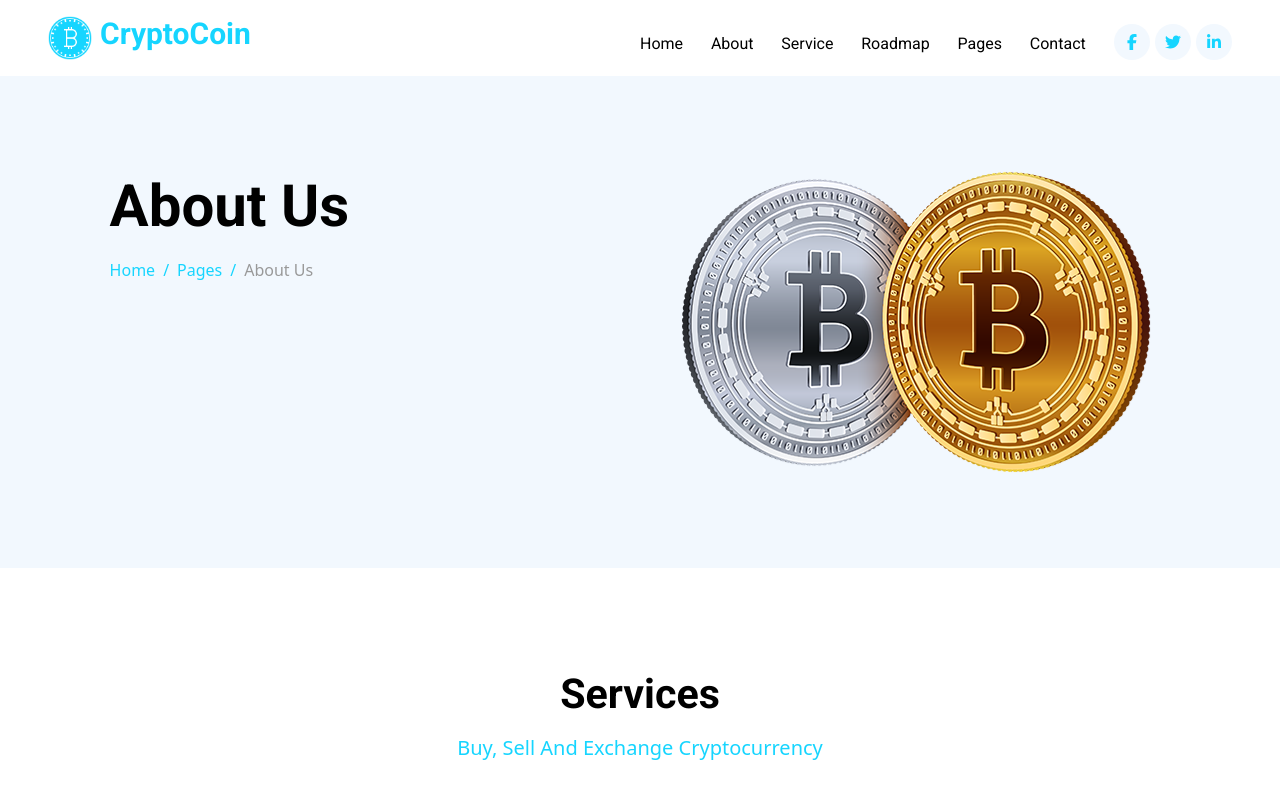
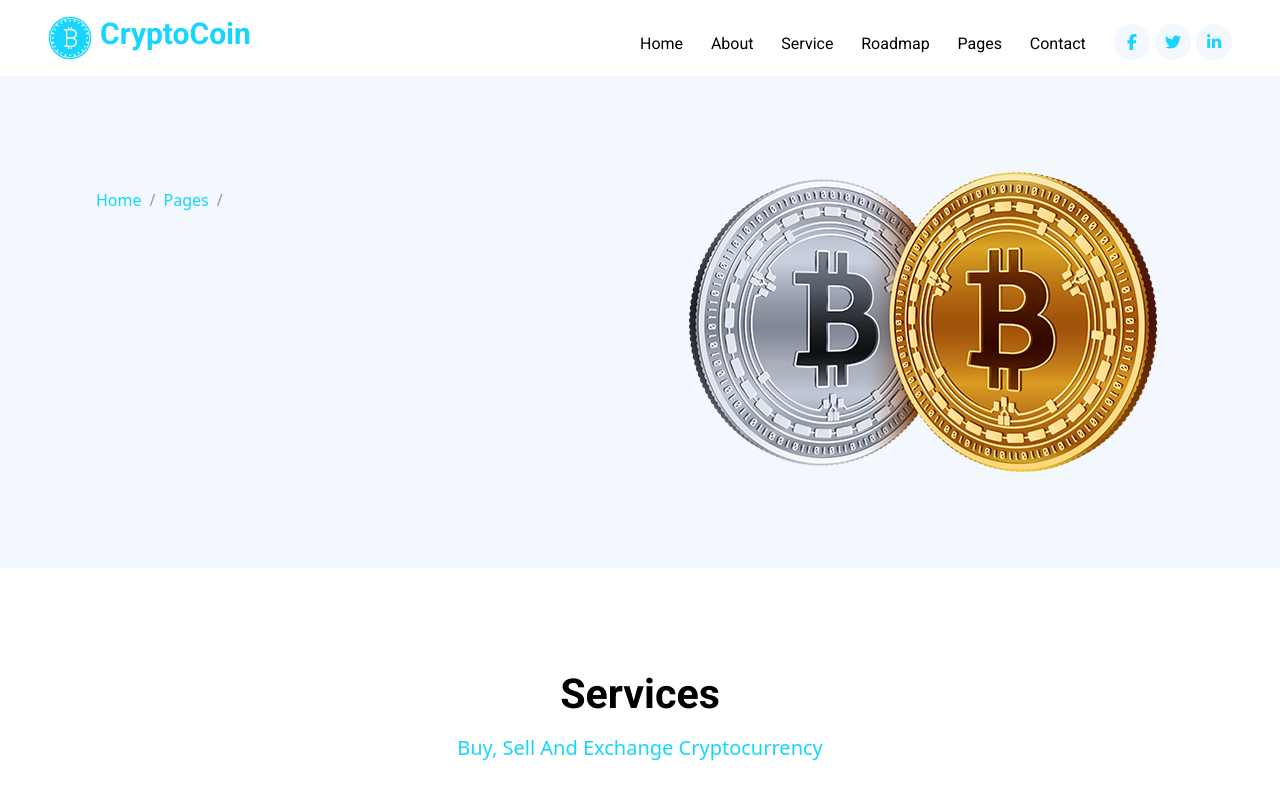
Before and after one commit to KaptainCS3/Crypto_Explore, a React (Vite) app in the folder Crypto_Explore/: page /service in a window 1280 px wide. Shown: the top 800 px of the page. Built offline with nearby package versions, Linux system fonts and the light colour scheme.

Commit message:
current tab done

```diff
--- a/Crypto_Explore/src/components/CurrentTab.jsx
+++ b/Crypto_Explore/src/components/CurrentTab.jsx
@@ -1,37 +1,36 @@
 import React from 'react'
 import { Link } from 'react-router-dom'
 
-const CurrentTab = () => {
+const CurrentTab = (props) => {
   return (
     <>
-    <section className="bg-[#F2F8FE] mb-12 py-[6rem] h-full sm:w-full w-max[540px] mx-auto flex flex-col justify-between px-4 font-['Open Sans'] md:w-full mx-auto">
-        <div className='w-[85%] mx-auto lg:flex justify-between'>
-
-        <div className='mb-12 lg:w-1/2'>
-            <h1 className='hero font-[700] mb-4'>About Us</h1>
+      <section className="bg-[#F2F8FE] mb-12 py-[6rem] h-full sm:w-full w-max[540px] mx-auto flex flex-col justify-between font-['Open Sans'] md:w-full mx-auto">
+        <div className="w-[85%] mx-auto lg:flex justify-between">
+          <div className="mb-12 lg:w-1/2">
+            <h1 className="hero font-[700] mb-4">{props.path}</h1>
             <nav>
-                <ol className='flex'>
-                    <li className="text-[#16D5FF] hover:text-[#0d6efd] cursor-pointer after:content-['/'] after:px-2">
-                        <Link to="">
-                        Home
-                        </Link>
+              <ol className="flex">
+                <li className="text-[#16D5FF] hover:text-[#0d6efd] cursor-pointer after:content-['/'] after:text-[#999] after:px-2">
+                  <Link to="">Home</Link>
                 </li>
-                    <li className="text-[#16D5FF] hover:text-[#0d6efd]  cursor-pointer after:content-['/'] after:px-2">
-                        <Link to="">
-                        Pages
-                        </Link>
+                <li className="text-[#16D5FF] hover:text-[#0d6efd]  cursor-pointer after:content-['/'] after:text-[#999] after:px-2">
+                  <Link to="">Pages</Link>
                 </li>
-                    <li className='text-[#999]'>About Us</li>
+                <li className="text-[#999]">{props.path}</li>
               </ol>
             </nav>
           </div>
-        <div className='animate-pulse flex items-center justify-center lg:w-[48%]'>
-            <img src={("/assets/hero-2.png")} alt="hero-2" className='max-w-full h-auto'/>
+          <div className="animate-pulse flex items-center justify-center lg:w-[48%]">
+            <img
+              src={"/assets/hero-2.png"}
+              alt="hero-2"
+              className="max-w-full h-auto"
+            />
           </div>
         </div>
       </section>
     </>
-  )
+  );
 }
 
 export default CurrentTab
```
Lines whose indentation alone changed are shown as unchanged.
